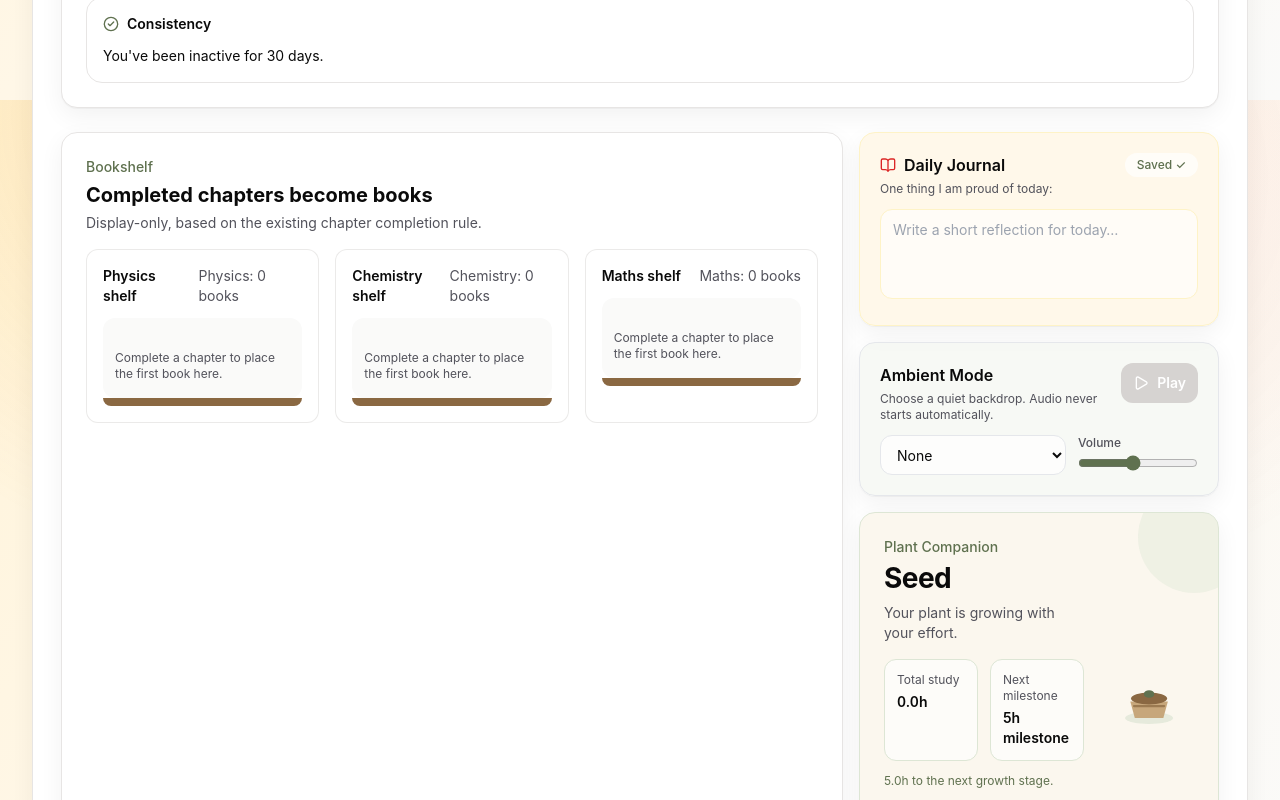
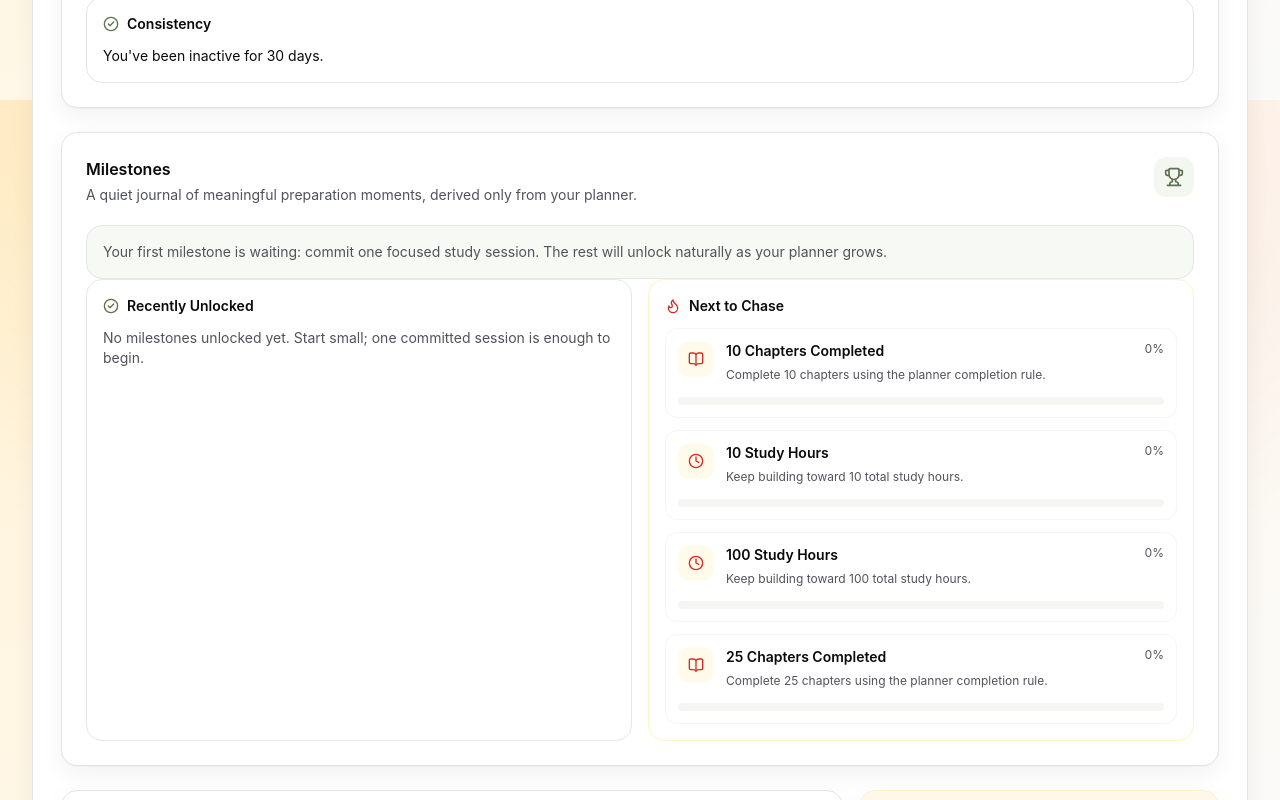
Before and after one commit to focused-asshu/jee-planner, a React (Vite) app: page / in a window 1280 px wide. Shown: the part 1500-2300 px from the top of the page. Built offline with nearby package versions, Linux system fonts and the light colour scheme.

Commit message:
Add dashboard milestones card

```diff
--- a/src/components/Dashboard.jsx
+++ b/src/components/Dashboard.jsx
@@ -9,6 +9,7 @@ import { formatStudyTime } from '../lib/format';
 import { getLocalDateKey } from '../lib/storage';
 import { getCompletionStats, getStreaks, getTodayCommittedSeconds, getTotalStudySeconds, isChapterComplete } from '../lib/stats';
 import { getConsistencySummary, getMostStudied, getRecentlyFinished, getSubjectBalance, getWeakChapters } from '../lib/insights';
+import { getMilestones } from '../lib/milestones';
 
 function BotanicalCorner() {
   return (
@@ -207,6 +208,90 @@ function StudyHeatmap({ dailySessions }) {
             {[0, 1, 2, 3, 4].map((level) => <span key={level} className={`h-3 w-3 rounded-[4px] border ${getStudyHeatmapCellClass(level)}`} />)}
             <span>More</span>
           </div>
+        </div>
+      </div>
+    </section>
+  );
+}
+
+const milestoneIconMap = {
+  book: BookOpen,
+  clock: Clock,
+  flame: Flame,
+  trophy: Trophy,
+};
+
+function MilestoneIcon({ icon, unlocked = false }) {
+  const Icon = milestoneIconMap[icon] ?? Trophy;
+  return (
+    <span className={`inline-flex h-9 w-9 shrink-0 items-center justify-center rounded-xl ${unlocked ? 'bg-sage-50 text-sage-700' : 'bg-amber-50 text-ember-600'}`}>
+      <Icon className="h-4 w-4" aria-hidden="true" />
+    </span>
+  );
+}
+
+function MilestonesCard({ plannerData }) {
+  const milestones = useMemo(() => getMilestones(plannerData, defaultChapters), [plannerData]);
+  const recentlyUnlocked = milestones.unlocked.slice(-4).reverse();
+  const nextMilestones = milestones.next.slice(0, 4);
+  const hasAnyMilestoneProgress = milestones.unlocked.length > 0 || nextMilestones.some((milestone) => milestone.progress > 0);
+
+  return (
+    <section className="rounded-2xl border border-border bg-paper p-6 shadow-card">
+      <div className="mb-5 flex items-start justify-between gap-3">
+        <div>
+          <h3 className="text-base font-semibold text-ink">Milestones</h3>
+          <p className="mt-1 text-sm text-ink-muted">A quiet journal of meaningful preparation moments, derived only from your planner.</p>
+        </div>
+        <span className="inline-flex h-10 w-10 items-center justify-center rounded-xl bg-sage-50 text-sage-700"><Trophy className="h-5 w-5" aria-hidden="true" /></span>
+      </div>
+
+      {!hasAnyMilestoneProgress ? (
+        <div className="rounded-2xl border border-sage-100 bg-sage-50/70 p-4 text-sm text-ink-muted">Your first milestone is waiting: commit one focused study session. The rest will unlock naturally as your planner grows.</div>
+      ) : null}
+
+      <div className="grid gap-4 lg:grid-cols-2">
+        <div className="rounded-2xl border border-sage-100 bg-white/70 p-4">
+          <h4 className="flex items-center gap-2 text-sm font-semibold text-ink"><CheckCircle2 className="h-4 w-4 text-sage-700" />Recently Unlocked</h4>
+          {recentlyUnlocked.length ? (
+            <ol className="mt-3 space-y-3">
+              {recentlyUnlocked.map((milestone) => (
+                <li key={milestone.id} className="flex gap-3 rounded-xl bg-sage-50/60 p-3">
+                  <MilestoneIcon icon={milestone.icon} unlocked />
+                  <div>
+                    <p className="text-sm font-semibold text-ink">{milestone.title}</p>
+                    <p className="mt-1 text-xs leading-5 text-ink-muted">{milestone.description}</p>
+                  </div>
+                </li>
+              ))}
+            </ol>
+          ) : <p className="mt-3 text-sm text-ink-muted">No milestones unlocked yet. Start small; one committed session is enough to begin.</p>}
+        </div>
+
+        <div className="rounded-2xl border border-amber-100 bg-white/70 p-4">
+          <h4 className="flex items-center gap-2 text-sm font-semibold text-ink"><Flame className="h-4 w-4 text-ember-600" />Next to Chase</h4>
+          <ol className="mt-3 space-y-3">
+            {nextMilestones.map((milestone) => {
+              const percent = Math.round(milestone.progress * 100);
+              return (
+                <li key={milestone.id} className="rounded-xl border border-stone-100 bg-paper/80 p-3">
+                  <div className="flex gap-3">
+                    <MilestoneIcon icon={milestone.icon} />
+                    <div className="min-w-0 flex-1">
+                      <div className="flex items-start justify-between gap-3">
+                        <p className="text-sm font-semibold text-ink">{milestone.title}</p>
+                        <span className="text-xs tabular-nums text-ink-muted">{percent}%</span>
+                      </div>
+                      <p className="mt-1 text-xs leading-5 text-ink-muted">{milestone.description}</p>
+                    </div>
+                  </div>
+                  <div className="mt-3 h-2 overflow-hidden rounded-full bg-stone-100" aria-hidden="true">
+                    <div className="h-full rounded-full bg-ember-600 transition-[width] duration-500 ease-out" style={{ width: `${percent}%` }} />
+                  </div>
+                </li>
+              );
+            })}
+          </ol>
         </div>
       </div>
     </section>
@@ -507,6 +592,10 @@ export function Dashboard({ plannerData }) {
         <StudyInsights plannerData={plannerData} />
       </div>
 
+      <div className="mt-6">
+        <MilestonesCard plannerData={plannerData} />
+      </div>
+
       <div className="mt-6 grid grid-cols-1 gap-4 lg:grid-cols-[minmax(0,1fr)_360px]">
         <Bookshelf plannerData={plannerData} />
         <div className="grid gap-4">
```
Also changed, not shown: src/lib/milestones.js (added).
